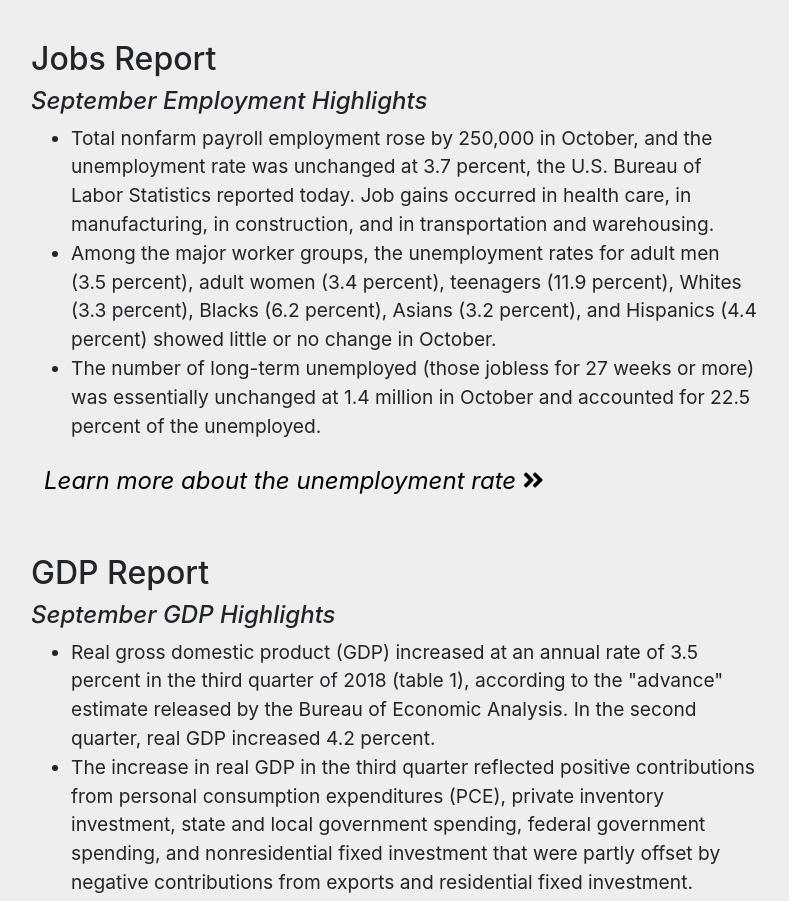
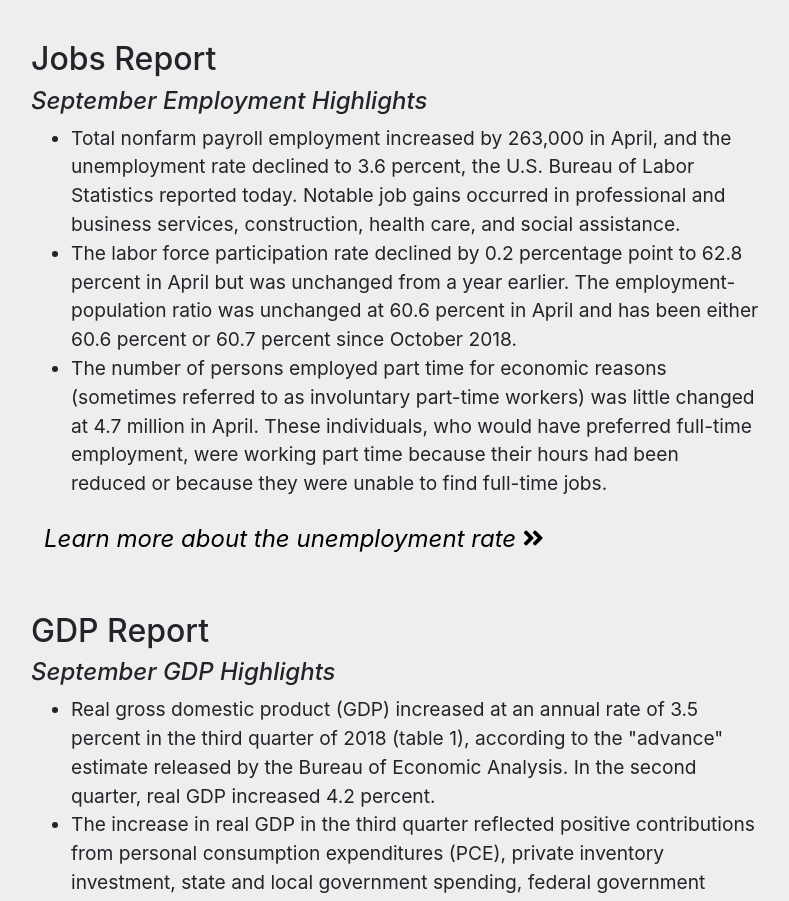
Before and after one commit to ajlaroche/globalstraightedge, a React (Create React App) app in the folder client/: page / in a window 1280 px wide. Shown: the part 820-1721 px from the top of the page, without its empty margins (63-852 px from the left). Built offline with nearby package versions, Linux system fonts and the light colour scheme; no server answers; what react-highcharts would draw is missing.

Commit message:
updated unemployment comments

```diff
--- a/client/src/components/Economy/Employment.js
+++ b/client/src/components/Economy/Employment.js
@@ -76,23 +76,26 @@ class Employment extends Component {
             <h4 className="commentary">September Employment Highlights</h4>
             <ul>
               <li>
-                Total nonfarm payroll employment rose by 250,000 in October, and
-                the unemployment rate was unchanged at 3.7 percent, the U.S.
-                Bureau of Labor Statistics reported today. Job gains occurred in
-                health care, in manufacturing, in construction, and in
-                transportation and warehousing.
+                Total nonfarm payroll employment increased by 263,000 in April,
+                and the unemployment rate declined to 3.6 percent, the U.S.
+                Bureau of Labor Statistics reported today. Notable job gains
+                occurred in professional and business services, construction,
+                health care, and social assistance.
               </li>
               <li>
-                Among the major worker groups, the unemployment rates for adult
-                men (3.5 percent), adult women (3.4 percent), teenagers (11.9
-                percent), Whites (3.3 percent), Blacks (6.2 percent), Asians
-                (3.2 percent), and Hispanics (4.4 percent) showed little or no
-                change in October.
+                The labor force participation rate declined by 0.2 percentage
+                point to 62.8 percent in April but was unchanged from a year
+                earlier. The employment- population ratio was unchanged at 60.6
+                percent in April and has been either 60.6 percent or 60.7
+                percent since October 2018.
               </li>
               <li>
-                The number of long-term unemployed (those jobless for 27 weeks
-                or more) was essentially unchanged at 1.4 million in October and
-                accounted for 22.5 percent of the unemployed.
+                The number of persons employed part time for economic reasons
+                (sometimes referred to as involuntary part-time workers) was
+                little changed at 4.7 million in April. These individuals, who
+                would have preferred full-time employment, were working part
+                time because their hours had been reduced or because they were
+                unable to find full-time jobs.
               </li>
             </ul>
 
```
